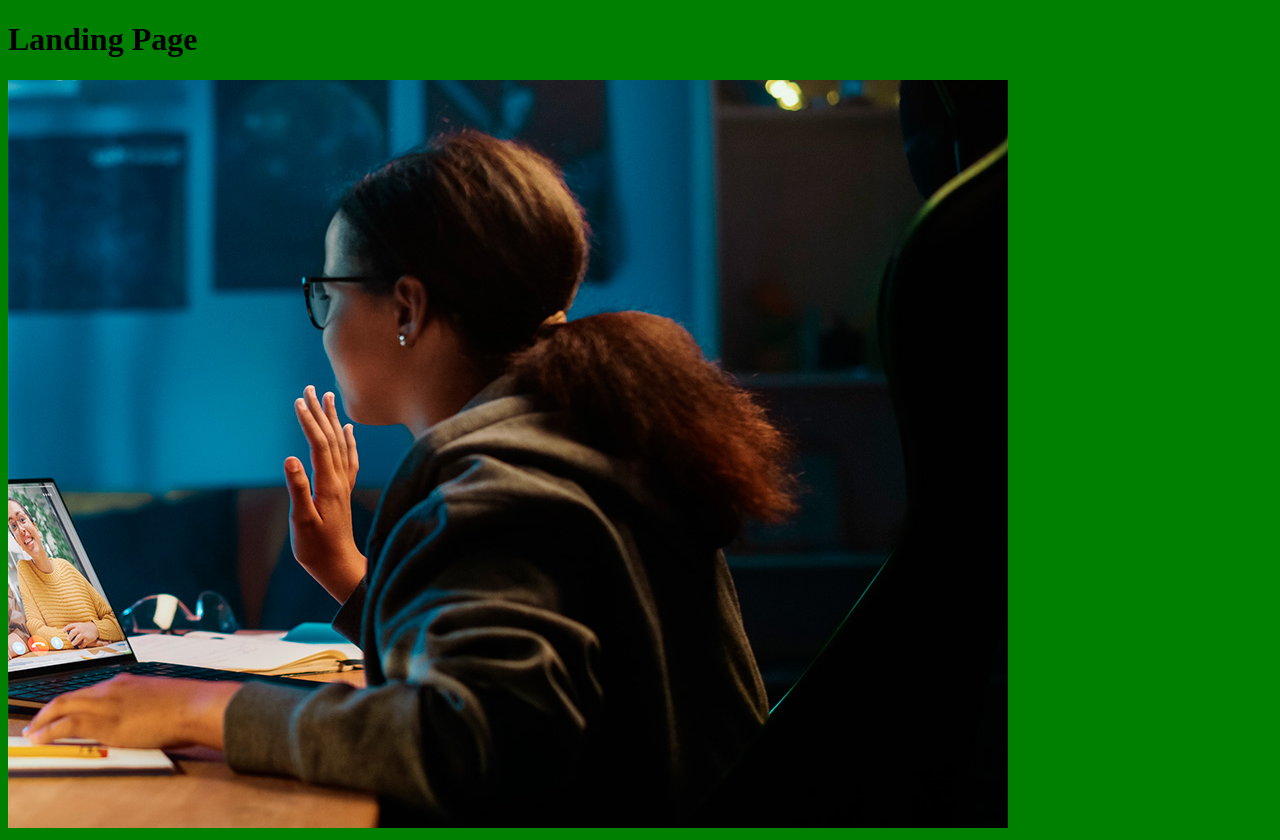
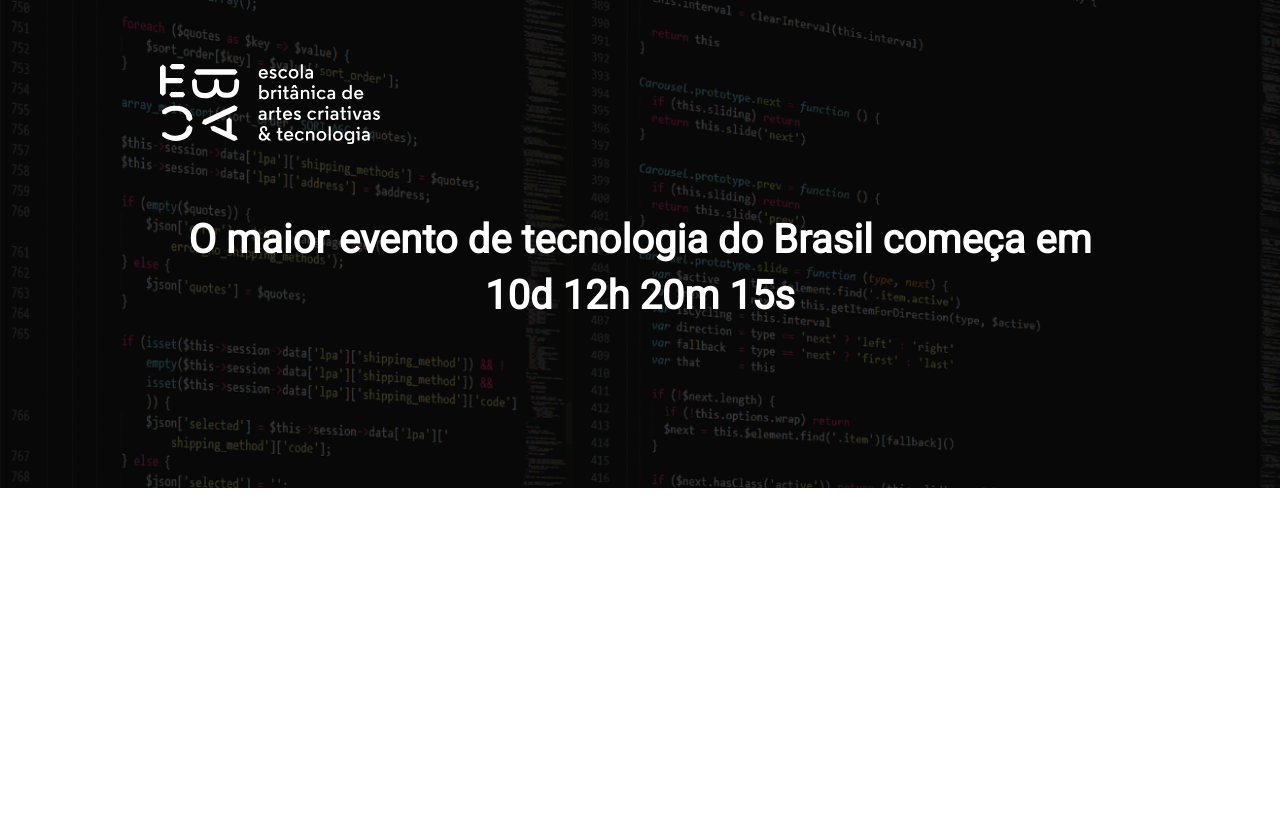
Before and after one commit to zezaltar/ebac_tech_talks, a website built with Parcel: page src/index.html in a window 1280 px wide. After the commit the page ends 800 px from the top, so only its background shows below. Built offline with nearby package versions, Linux system fonts and the light colour scheme.

Commit message:
criando o hero

```diff
--- a/src/index.html
+++ b/src/index.html
@@ -4,11 +4,27 @@
     <meta charset="UTF-8">
     <meta name="viewport" content="width=device-width, initial-scale=1.0">
     <title>Landing Page</title>
+
+    <link rel="preconnect" href="https://fonts.googleapis.com">
+    <link rel="preconnect" href="https://fonts.gstatic.com" crossorigin>
+    <link href="https://fonts.googleapis.com/css2?family=Roboto&display=swap" rel="stylesheet">
+
     <link rel="stylesheet" href="styles/main.scss">
 </head>
 <body>
-    <h1>Landing Page</h1>
-    <img src="./images/backend.png" alt="">
-    <script src="scripts/main.js"> </script>
+    <header class="hero">
+        <div class="container">
+            <img class="hero__logo" src="./images/ebac_logo.svg" alt="EBAC">
+            <p class="hero__text">
+                O maior evento de tecnologia do Brasil começa em 10d 12h 20m 15s
+            </p>
+        </div>
+    </header>
+
+
+
+    <script src="scripts/main.js">
+
+    </script>
 </body>
 </html>
--- /dev/null
+++ b/src/styles/_hero.scss
@@ -0,0 +1,54 @@
+.hero{
+    padding-top: 64px;
+    padding-bottom: 100px;
+    background-image: url(../images/fundo.png);
+    background-repeat: no-repeat;
+    background-size: cover;
+    position: relative;
+
+    .container{
+        position: relative;
+
+    }
+
+    &::before{
+        position: absolute;
+        top: 0;
+        left: 0;
+        width: 100%;
+        height: 100%;
+        background-color: #000;
+        content: '';
+        opacity: 0.7;
+    }
+
+    &__text{
+        margin-top: 64px;
+        margin-bottom: 64px;
+        font-size: 40px;
+        line-height: 56px;
+        font-weight: 800;
+        text-align: center;
+    }
+
+    &__logo{
+        margin: 0 auto;
+        height: 80px;
+    }
+
+    @media (max-width: 640px) {
+        padding: 40px 0;
+
+
+        &__logo{
+            height: 40px;
+        }
+
+        &__text{
+            font-size: 22px;
+            line-height: 24px;
+            margin: 24px 0;
+        }
+    }
+
+}
--- a/src/styles/main.scss
+++ b/src/styles/main.scss
@@ -1,3 +1,23 @@
-body{
-    background-color: green;
+@use 'hero';
+
+* {
+    margin: 0;
+    padding: 0;
+    box-sizing: border-box;
+    font-family: Roboto, sans-serif;
+    color: #fff;
 }
+
+.container {
+    max-width: 960px;
+    width: 100%;
+    margin: 0 auto;
+
+    @media (max-width: 640px) {
+        max-width: 80%;
+    }
+
+    @media (max-width: 1024px) {
+        max-width: 90%;
+    }
+}
```
